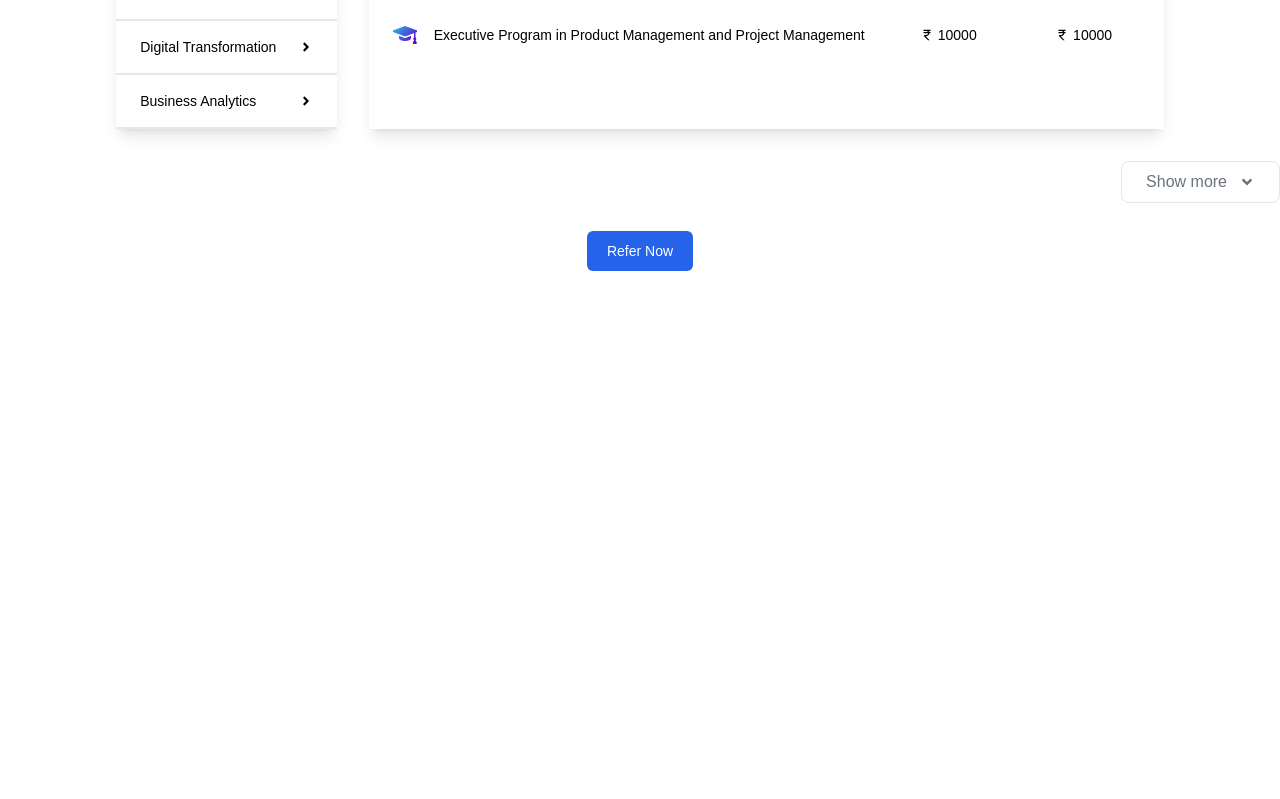
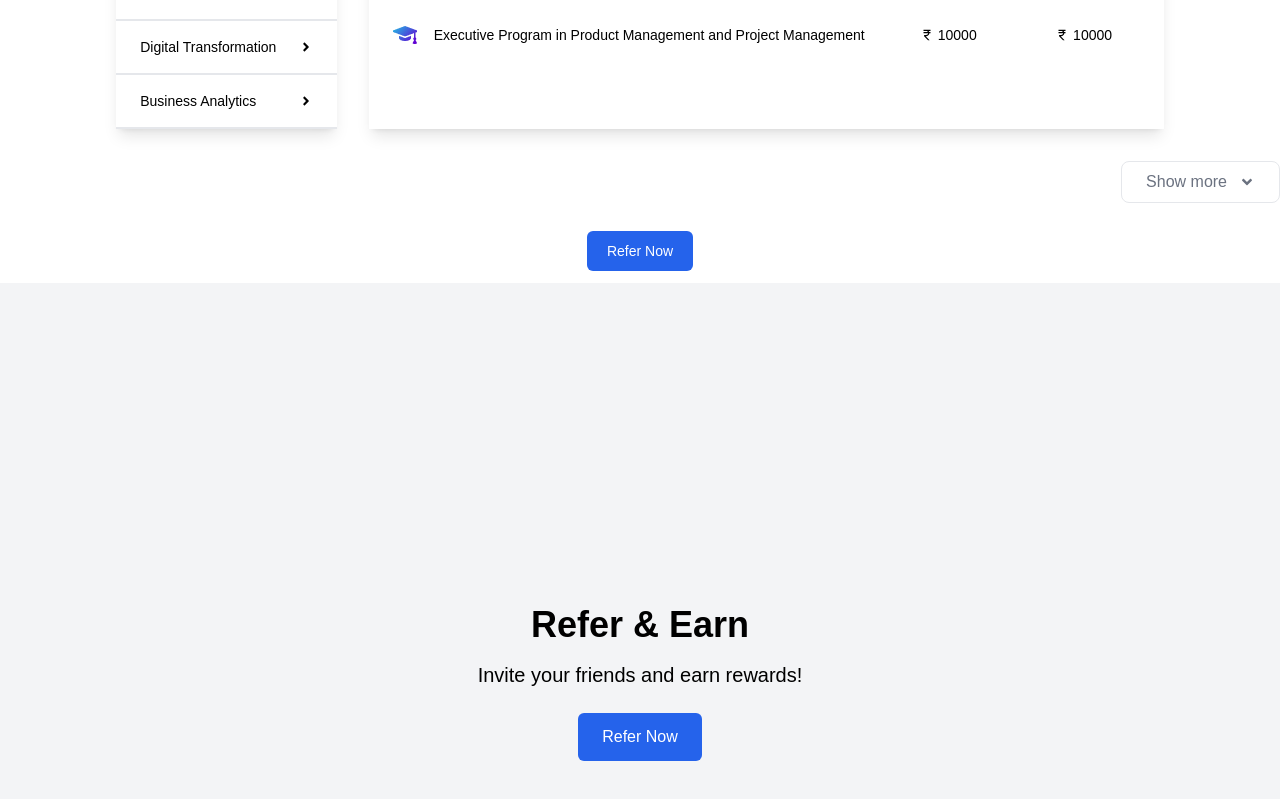
Before and after one commit to JeevanAchar/Accredian-frontend-task, a React (Create React App) app: page / in a window 1280 px wide. Shown: the part 1265-2064 px from the top of the page. Before the commit the page ends 1548 px from the top, so only its background shows below. Built offline with nearby package versions, Linux system fonts and the light colour scheme.

Commit message:
made changes for deployment

```diff
--- a/src/App.jsx
+++ b/src/App.jsx
@@ -1,8 +1,9 @@
-import React from 'react'
+import React from 'react';
+import Router from "./router";
 
 const App = () => {
   return (
-    <div className='text-2xl'>App</div>
+    <Router/>
   )
 }
 
--- a/src/index.js
+++ b/src/index.js
@@ -2,12 +2,12 @@ import React from 'react';
 import ReactDOM from 'react-dom/client';
 import './index.css';
 import reportWebVitals from './reportWebVitals';
-import Router from './router';
+import App from './App';
 
 const root = ReactDOM.createRoot(document.getElementById('root'));
 root.render(
   <React.StrictMode>
-    <Router />
+    <App />
   </React.StrictMode>
 );
 
--- a/src/pages/Dashboard.jsx
+++ b/src/pages/Dashboard.jsx
@@ -2,6 +2,8 @@ import React from "react";
 import Navbar from "../components/Navbar";
 import Promo from "../components/Promo";
 import ReferralBenefit from "../components/ReferralBenefit";
+// import ReferralForm from "../components/ReferralForm";
+import ReferEarnPage from "../components/ReferEarnPage";
 
 function Dashboard() {
     return (
@@ -9,6 +11,8 @@ function Dashboard() {
             <Navbar />
             <Promo />
             <ReferralBenefit />
+            {/* <ReferralForm /> */}
+            <ReferEarnPage />
         </div>
     );
 }
```
